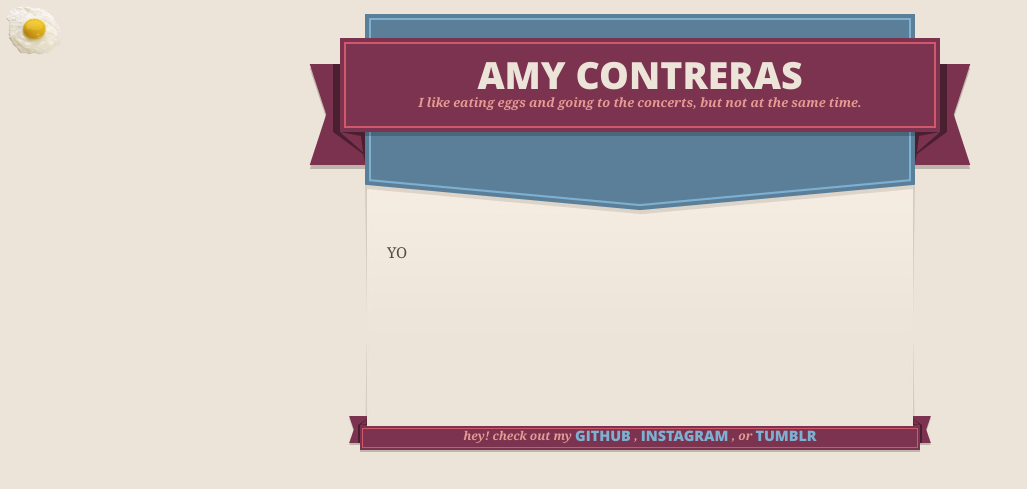
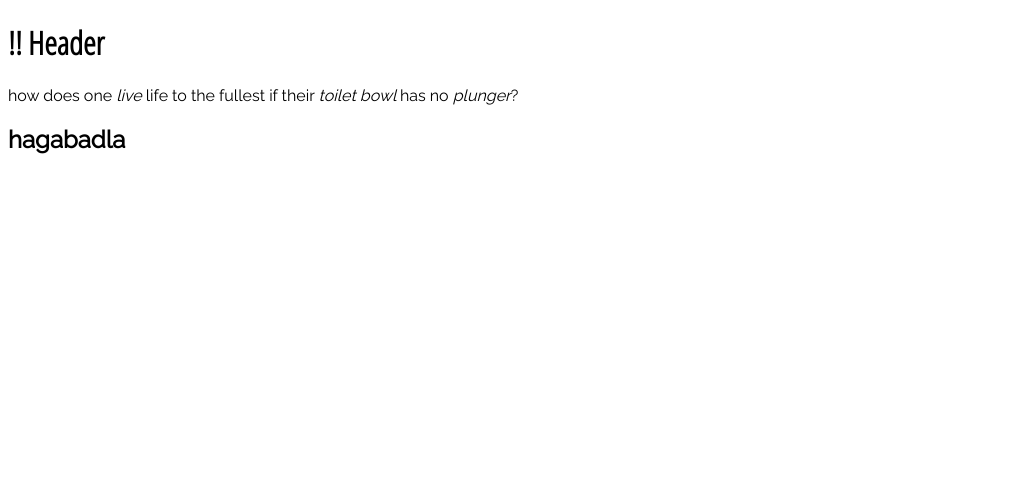
Before and after one commit to amycontreras/amycontreras.github.io, a plain HTML site: page index.html in a window 1280 px wide. Shown: the whole page, without its empty margins (0-1027 px from the left). Drawn offline with nearby package versions, Linux system fonts and the light colour scheme.

Commit message:
Deleted everything. Starting from scratch.

```diff
--- a/index.html
+++ b/index.html
@@ -1,63 +1,28 @@
 <!DOCTYPE html>
 <html>
-  <head>
-    <meta charset='utf-8'>
-    <meta http-equiv="X-UA-Compatible" content="chrome=1">
-    <meta name="viewport" content="width=640">
+<head>
+    <title> Amy Contreras </title>
+    <link href='https://fonts.googleapis.com/css?family=Raleway|Open+Sans+Condensed:300|Dosis|Comfortaa' rel='stylesheet' type='text/css'>
+</head>
 
-    <link rel="stylesheet" href="stylesheets/core.css" media="screen">
-    <link rel="stylesheet" href="stylesheets/mobile.css" media="handheld, only screen and (max-device-width:640px)">
-    <link rel="stylesheet" href="stylesheets/github-light.css">
+<style type="text/css">
 
-    <script type="text/javascript" src="javascripts/modernizr.js"></script>
-    <script type="text/javascript" src="https://ajax.googleapis.com/ajax/libs/jquery/1.7.1/jquery.min.js"></script>
-    <script type="text/javascript" src="javascripts/headsmart.min.js"></script>
-    <script type="text/javascript">
-      $(document).ready(function () {
-        $('#main_content').headsmart()
-      })
-    </script>
-    <title>Amy Contreras by amycontreras</title>
-  </head>
+  h1
+  {
+    font-family: "Open Sans Condensed";
+  }
+  body
+  {
+    font-family: "Raleway";
+  }
 
-  <body>
-    <a id="forkme_banner" href="https://github.com/amycontreras">View on GitHub</a>
-    <div class="shell">
+</style>
 
-      <header>
-        <span class="ribbon-outer">
-          <span class="ribbon-inner">
-            <h1>Amy Contreras</h1>
-            <h2>I like eating eggs and going to the concerts, but not at the same time. </h2>
-          </span>
-          <span class="left-tail"></span>
-          <span class="right-tail"></span>
-        </span>
-      </header>
-
-      <div id="no-downloads">
-        <span class="inner">
-        </span>
-      </div>
+<body>
+    <h1> !! Header </h1>
+    <p> how does one <em> live </em> life to the fullest if their <em> toilet bowl </em> has no <em>plunger</em>? </p>
+    <h2> hagabadla </h2>
+</body>
 
 
-      <span class="banner-fix"></span>
-
-
-      <section id="main_content">
-        <p>YO</p>
-      </section>
-
-      <footer>
-        <span class="ribbon-outer">
-          <span class="ribbon-inner">
-            <p>hey! check out my <a href="https://github.com/amycontreras">GITHUB</a> , <a href=:"instagram.com/amyisneckdeep">INSTAGRAM</a> , or <a href="http://belligerentpunk.tumblr.com"> TUMBLR</p>
-          </span>
-          <span class="left-tail"></span>
-          <span class="right-tail"></span>
-        </span>
-      </footer>
-
-    </div>
-  </body>
 </html>
```
